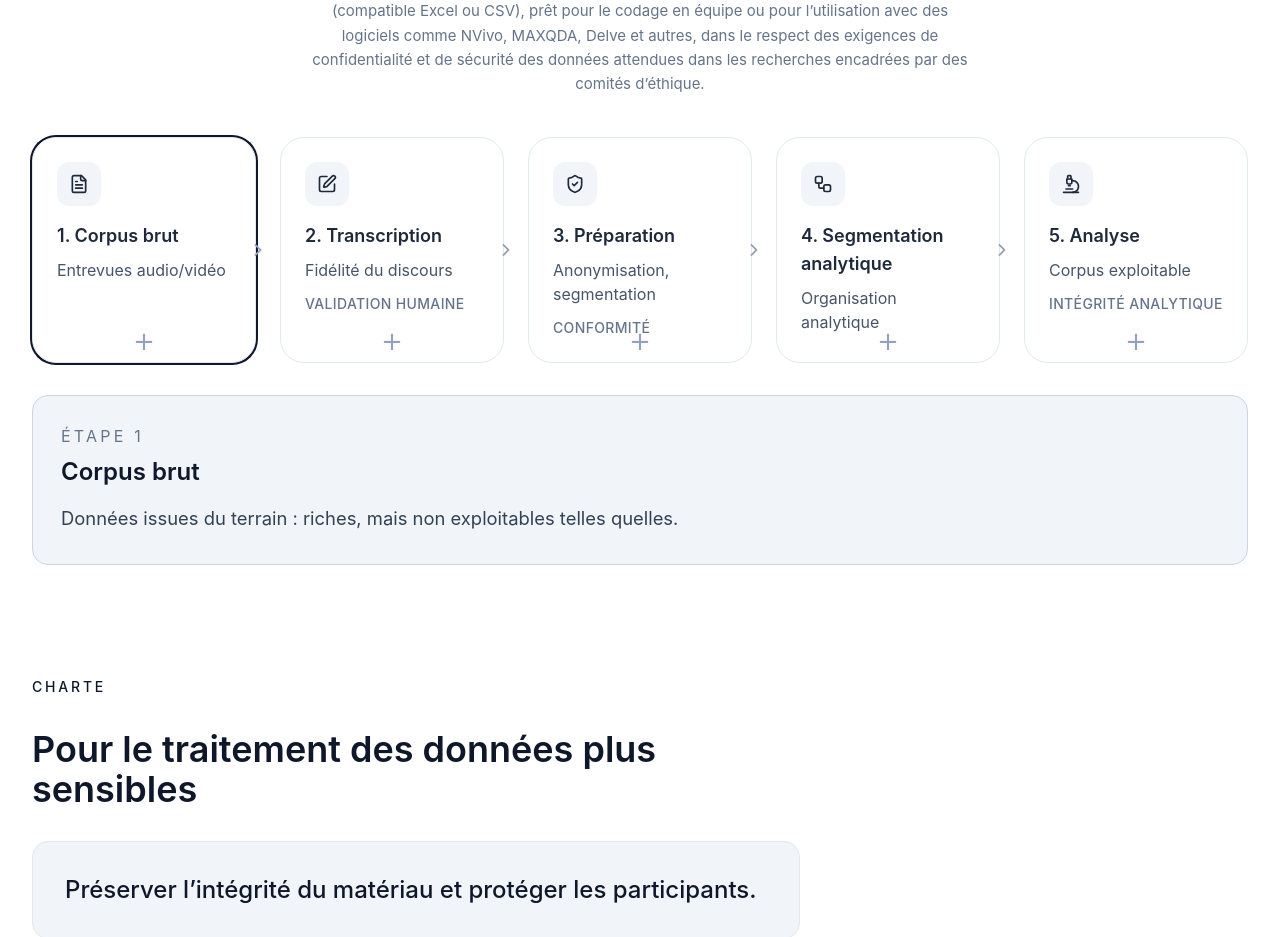
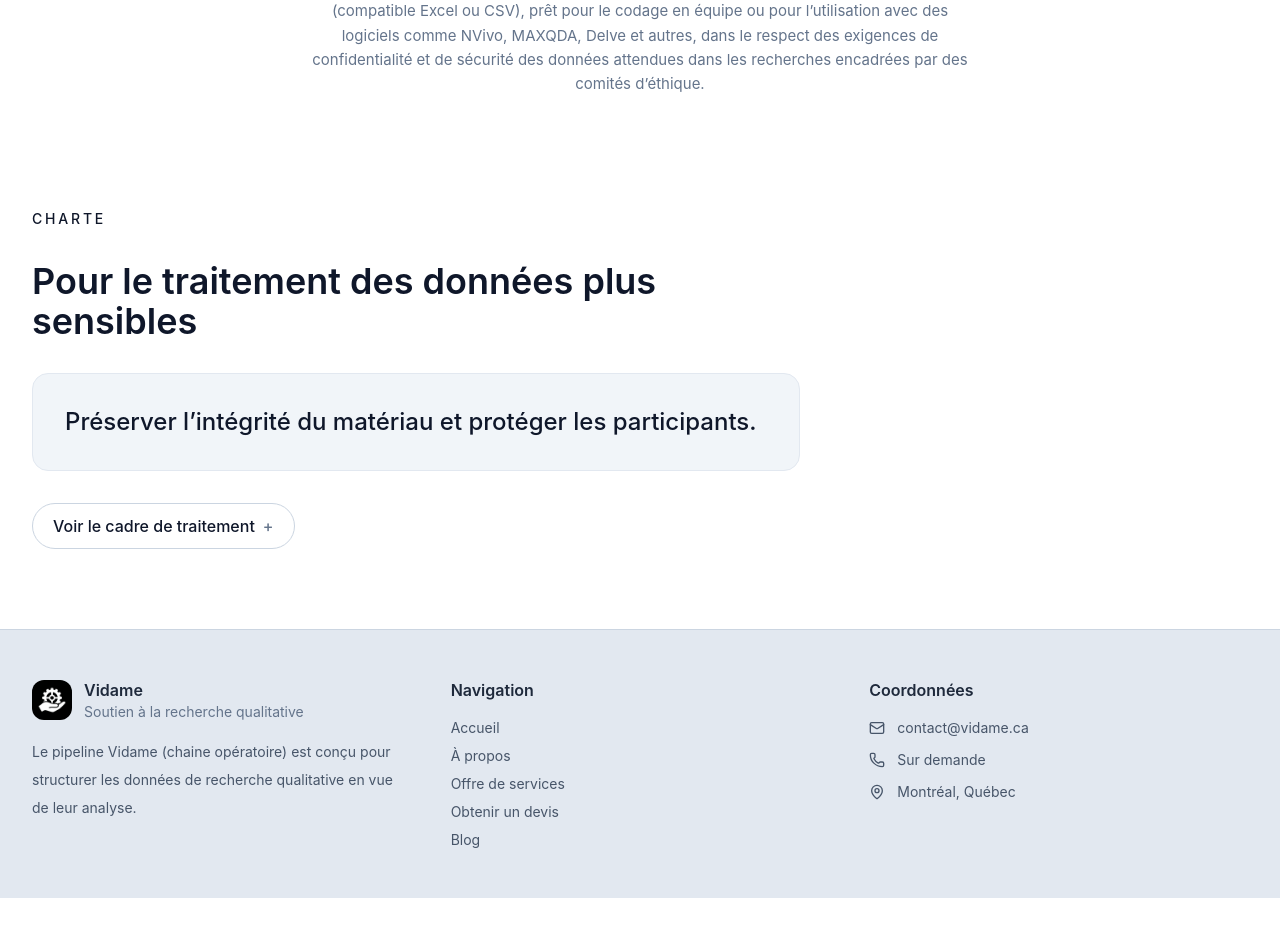
Before and after one commit to momopro21/vidame-recherche, a React (Vite) app: page / in a window 1280 px wide. Shown: the part 2860-3797 px from the top of the page. After the commit the page ends 3758 px from the top, so only its background shows below. Built offline with nearby package versions, Linux system fonts and the light colour scheme; the HTML template or start-up script is replaced by a standard one.

Commit message:
Update App.tsx

```diff
--- a/src/App.tsx
+++ b/src/App.tsx
@@ -808,95 +808,6 @@ function Accueil({setPage,lang,}: {setPage: (page: string) => void;lang: "fr" |
 
 </section>
 
-          {/* ===== VIDAME_REPERE_ETAPES_TRAITEMENT ===== */}
-          <div className="mt-10 grid gap-6 md:grid-cols-5">
-            {steps.map((step, i) => {
-              const Icon = step.icon;
-              const isActive = activeStep === i;
-
-              return (
-               <div key={step.title} className="relative flex flex-col">
-                {/* ===== VIDAME_REPERE_CARTE_ETAPE_PIPELINE ===== */}
-                  <Card
-                    onClick={() => setActiveStep(i)}
-                    className={`group relative h-full cursor-pointer rounded-[1.5rem] border-slate-200 transition-colors duration-200 ${
-                      isActive ? "ring-2 ring-slate-900 bg-slate-100" : "hover:bg-slate-100 hover:shadow"
-                    }`}
-                  >
-                    <CardContent className="p-5 md:p-6">
-                      <div className="mb-4 flex h-11 w-11 items-center justify-center rounded-xl bg-slate-100">
-                        <Icon className="h-5 w-5" />
-                      </div>
-
-                      <div className="text-base font-semibold leading-7 md:text-lg">
-                        {i + 1}. {step.title}
-                      </div>
-
-                      <p className="mt-2 text-sm leading-7 text-slate-600 md:text-base">
-                        {step.text}
-                      </p>
-
-                      {step.highlight && (
-                        <div className="mt-3 text-xs font-medium uppercase tracking-wide text-slate-500 md:text-sm">
-                          {step.highlight}
-                        </div>
-                      )}
-
-                      <div className="pointer-events-none absolute left-1/2 top-[90%] -translate-x-1/2 -translate-y-1/2 text-4xl font-light leading-none text-slate-400 transition-colors duration-200 group-hover:text-slate-600">
-                        +
-                      </div>
-                    </CardContent>
-                  </Card>
-
-                  {/* ===== VIDAME_REPERE_DETAIL_ETAPE_MOBILE ===== */}
-                  {isActive && (
-                    <div className="mt-4 rounded-2xl border border-slate-300 bg-slate-100 p-5 md:hidden">
-                      <div className="mb-2 text-xs uppercase tracking-[0.2em] text-slate-500">
-                        Étape {i + 1}
-                      </div>
-
-                      <div className="text-lg font-semibold text-slate-900">
-                        {step.title}
-                      </div>
-
-                      <p className="mt-3 text-base leading-8 text-slate-700">
-                       {step.detail}
-                      </p>
-                    </div>
-                  )}
-
-                  {/* ===== VIDAME_REPERE_FLECHE_ETAPE_PIPELINE ===== */}
-                  {i < steps.length - 1 && (
-                    <div className="absolute right-[-12px] top-1/2 hidden translate-y-[-50%] md:block">
-                      <ChevronRight className="h-5 w-5 text-slate-400" />
-                    </div>
-                  )}
-                  {/* ===== VIDAME_REPERE_FLECHE_ETAPE_PIPELINE ===== */}
-                  {i < steps.length - 1 && (
-                    <div className="absolute right-[-12px] top-1/2 hidden translate-y-[-50%] md:block">
-                      <ChevronRight className="h-5 w-5 text-slate-400" />
-                    </div>
-                  )}
-                </div>
-              );
-            })}
-          </div>
-
-
-                   {/* ===== VIDAME_REPERE_DETAIL_ETAPE_ACTIVE ===== */}
-          <div className="mt-8 hidden rounded-2xl border border-slate-300 bg-slate-100 p-6 md:block md:p-7">
-            <div className="mb-2 text-sm uppercase tracking-[0.2em] text-slate-500 md:text-base">
-              Étape {activeStep + 1}
-            </div>
-
-            <div className="text-xl font-semibold text-slate-900 md:text-2xl">
-              {steps[activeStep].title}
-            </div>
-
-            <p className="mt-3 text-lg leading-8 text-slate-700 md:text-[1.15rem] md:leading-9">
-              {steps[activeStep].detail}
-            </p>
-          </div>
         </div>
       </section>
      {/* ===== VIDAME_REPERE_CHARTE_ACCUEIL ===== */}
```
